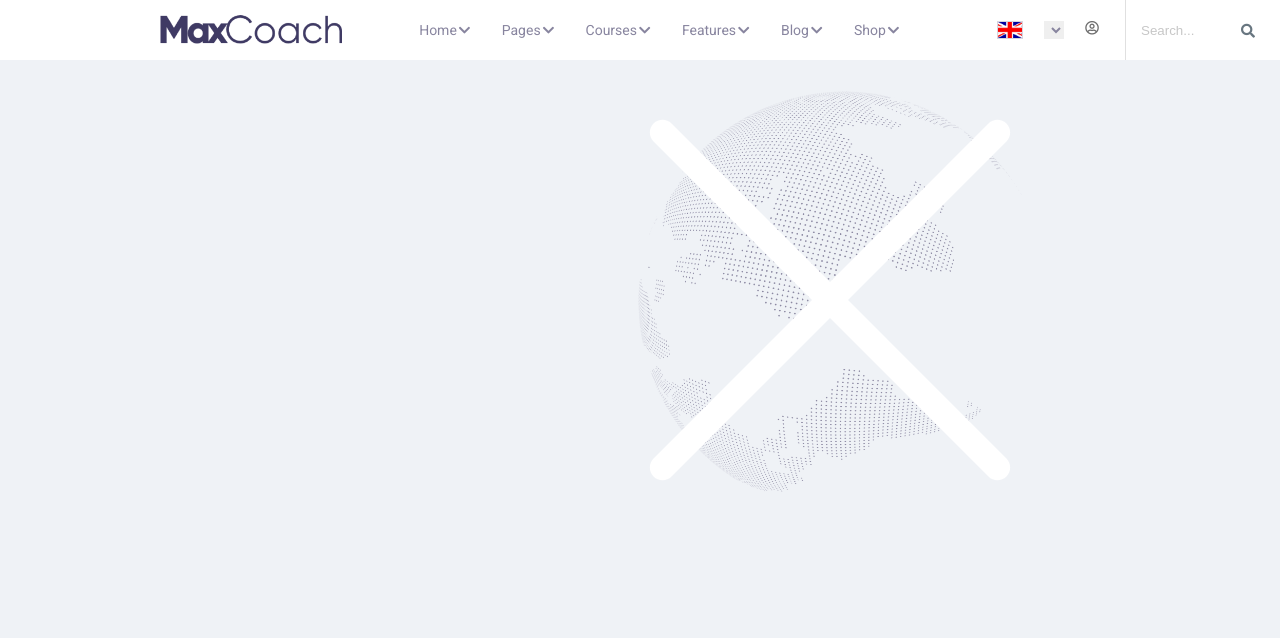
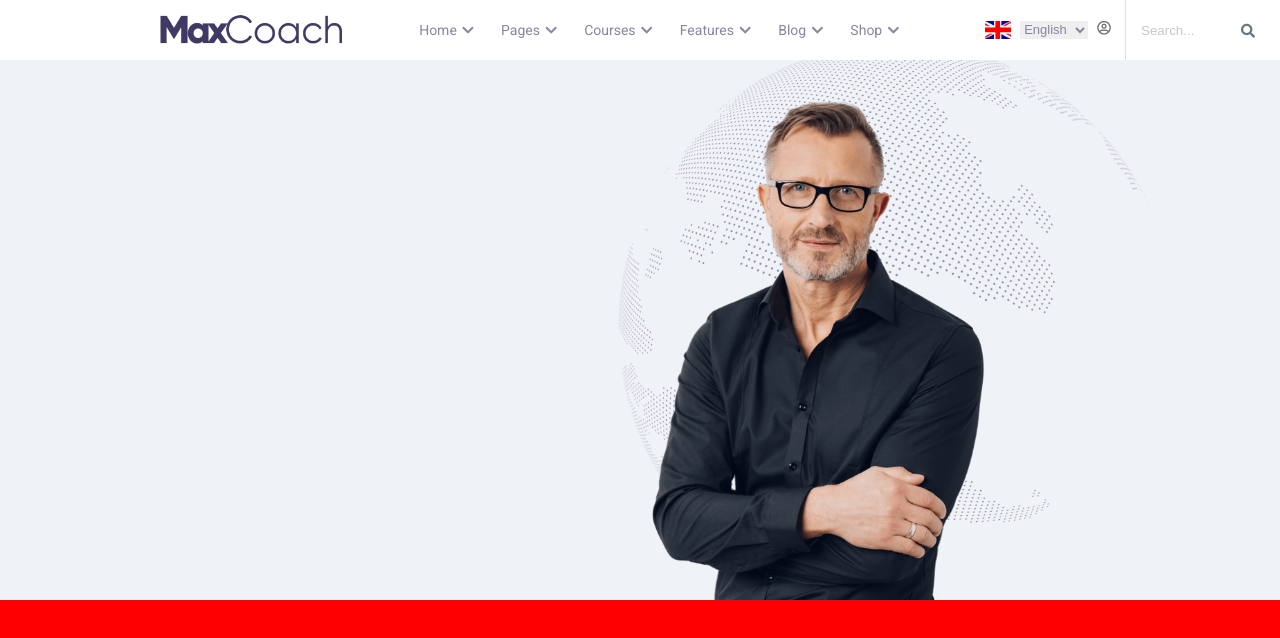
Before and after one commit to Vsevolod230287/proj-html-vuejs, a website: page index.html in a window 1280 px wide. Drawn offline with nearby package versions, Linux system fonts and the light colour scheme.

Commit message:
Aggiustamenti header e jumbo

```diff
--- a/index.html
+++ b/index.html
@@ -22,13 +22,20 @@
         </div>
         <div class="navbar-center">
           <ul>
-            <li v-for="link in headerLinks"><a href="#">{{link}}<i class="fas fa-chevron-down"></i></a></li>
+            <li v-for="link in headerLinks">
+              <a href="link.url">
+                {{ link.name }}
+                <i class="fas fa-chevron-down"></i>
+              </a>
+            </li>
           </ul>
         </div>
+
         <div class="navbar-right">
-          <img src="./dist/business/images/en.png" alt="">
-          <select class="" name="Langueges">
-            <option v-for="(languege, i) in langueges"  value="{{languege}}">{{English}}</option>
+          <img src="./dist/business/images/en.png">
+          <select v-model="selected">
+            <option value="" selected hidden>English</option>
+            <option v-for="(languege, i) in langueges" >{{languege.fullLang}}</option>
           </select>
           <i class="far fa-user-circle"></i>
         </div>
@@ -40,14 +47,14 @@
     </header>
     <main>
       <div class="jumbo">
-          <div class="container">
+        <div class="container">
 
-            <img class="hero-globe" src="./dist/business/images/home-business-hero-global-image.png" alt="">
+          <img class="hero-globe" src="./dist/business/images/home-business-hero-global-image.png" alt="">
 
-             <img src="./dist/business/images/close.svg" alt="">
-          </div>
+          <img class="avatar" src="./dist/business/images/home-business-hero-avatar.png" alt="">
+        </div>
       </div>
-      <section>
+      <section class="x">
 
       </section>
       <section>
--- a/src/scss/partials/_header.scss
+++ b/src/scss/partials/_header.scss
@@ -1,4 +1,7 @@
 header {
+  z-index: 1000;
+  position: fixed;
+  width: 100%;
   display: flex;
   align-items: center;
   height: 60px;
@@ -45,7 +48,6 @@ header {
       width: 15%;
 
       img {
-        border: 1px solid #88859f57;
         width: 26px;
       }
 
--- a/src/scss/partials/_main.scss
+++ b/src/scss/partials/_main.scss
@@ -1,22 +1,31 @@
 main {
   .jumbo {
-    height: 500px;
+    height: 600px;
     background-size: contain;
     background-repeat: no-repeat;
     background-position: 80% 50%;
 
     .container {
       img.hero-globe {
-        transform: rotate(270deg);
+        width: 540px;
+        transform: rotate(281deg);
+        position: absolute;
+        top: 50px;
+        right: 130px;
       }
 
-      img {
+      img.avatar {
         width: 400px;
         position: absolute;
         top: 100px;
-        right: 250px;
+        right: 228px;
       }
       width: 60%;
     }
   }
+
+  section.x {
+    height: 500px;
+    background-color: red;
+  }
 }
--- a/webpack.mix.js
+++ b/webpack.mix.js
@@ -3,3 +3,5 @@ let mix = require('laravel-mix');
 mix.sass('src/scss/master.scss','dist/css/').options({
   processCssUrls: false
 })
+
+mix.js('src/app.js', 'dist/js/');
```
Also changed, not shown: dist/css/master.css, dist/js/main.js.
